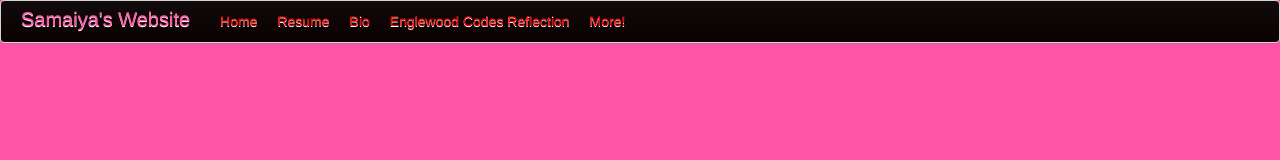
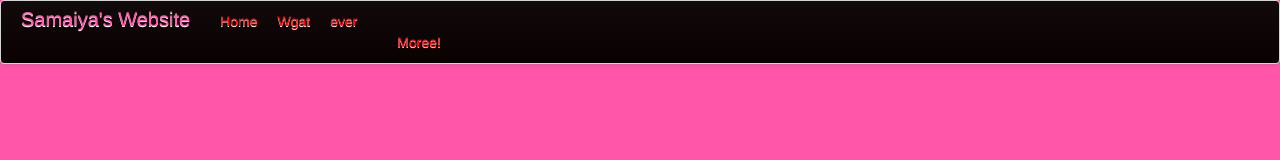
Before and after one commit to samaiyabutler/Carousel, a plain HTML site: page index.html in a window 1280 px wide. Drawn offline with Linux system fonts and the light colour scheme.

Commit message:
Update index.html

```diff
--- a/index.html
+++ b/index.html
@@ -22,13 +22,13 @@
 
        <li><a href="home.html">Home</a></li>
 
-       <li><a href="resume.html">Resume</a></li>
+       <li><a href="what.html">Wgat</a></li>
 
-       <li><a href="bio.html">Bio</a></li>
+       <li><a href="ever.html">ever</a></li>
 
-       <li><a href="englewoodcodes.html">Englewood Codes Reflection</a></li>
+       <li><a href="more.html"More</a></li>
 
-       <li><a href="more.html">More!</a></li>
+       <li><a href="moree.html">Moree!</a></li>
 
 
      </ul>
```
